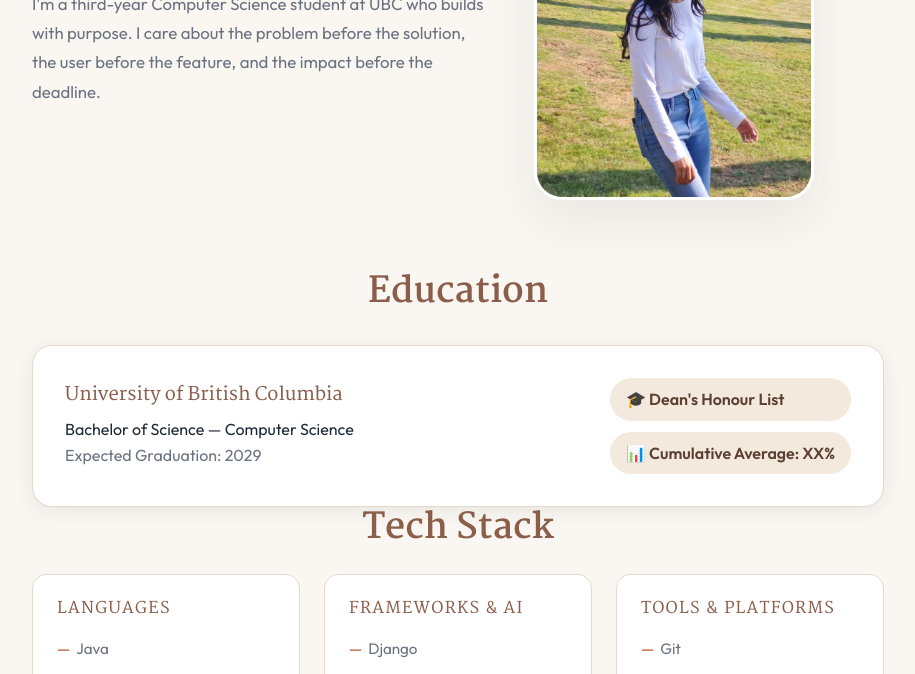
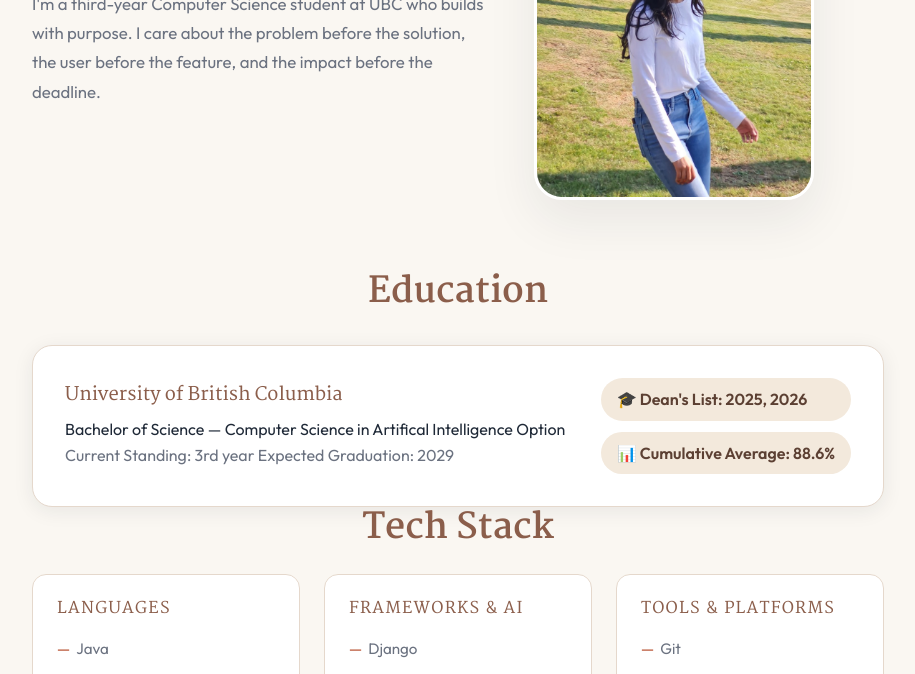
Before and after one commit to Kavisha1141/Personal-Portfolio, a website built with webpack: page tea.html in a window 1280 px wide. Shown: the part 501-1175 px from the top of the page, without its empty margins (182-1097 px from the left). Built offline with nearby package versions, Linux system fonts and the light colour scheme.

Commit message:
fixed courses

```diff
--- a/tea.html
+++ b/tea.html
@@ -89,17 +89,18 @@
         </h3>
 
         <p>
-          Bachelor of Science — Computer Science
+          Bachelor of Science — Computer Science in Artifical Intelligence Option
         </p>
 
         <p class="education-meta">
+          Current Standing: 3rd year
           Expected Graduation: 2029
         </p>
       </div>
 
       <div class="education-highlights">
-        <span>🎓 Dean's Honour List</span>
-        <span>📊 Cumulative Average: XX%</span>
+        <span>🎓 Dean's List: 2025, 2026</span>
+        <span>📊 Cumulative Average: 88.6%</span>
       </div>
 
     </div>
```
Lines whose indentation alone changed are shown as unchanged.
